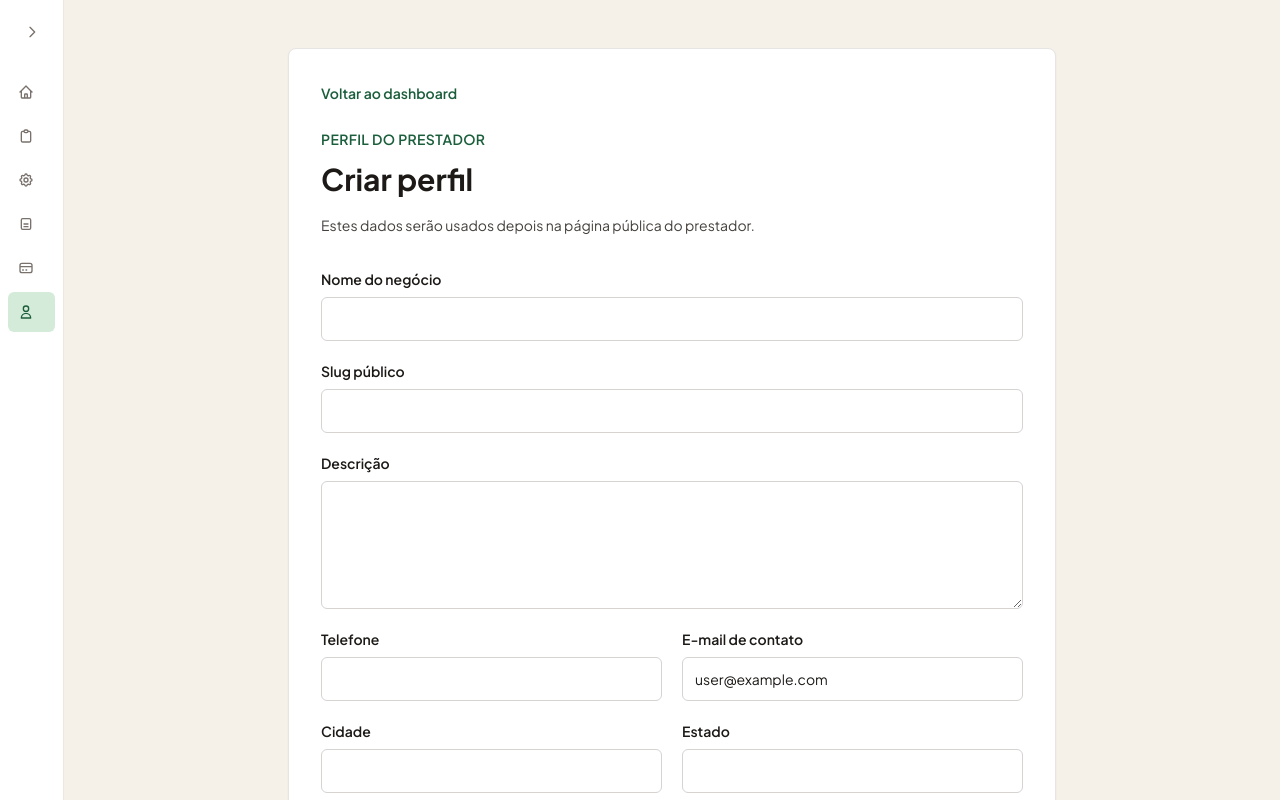
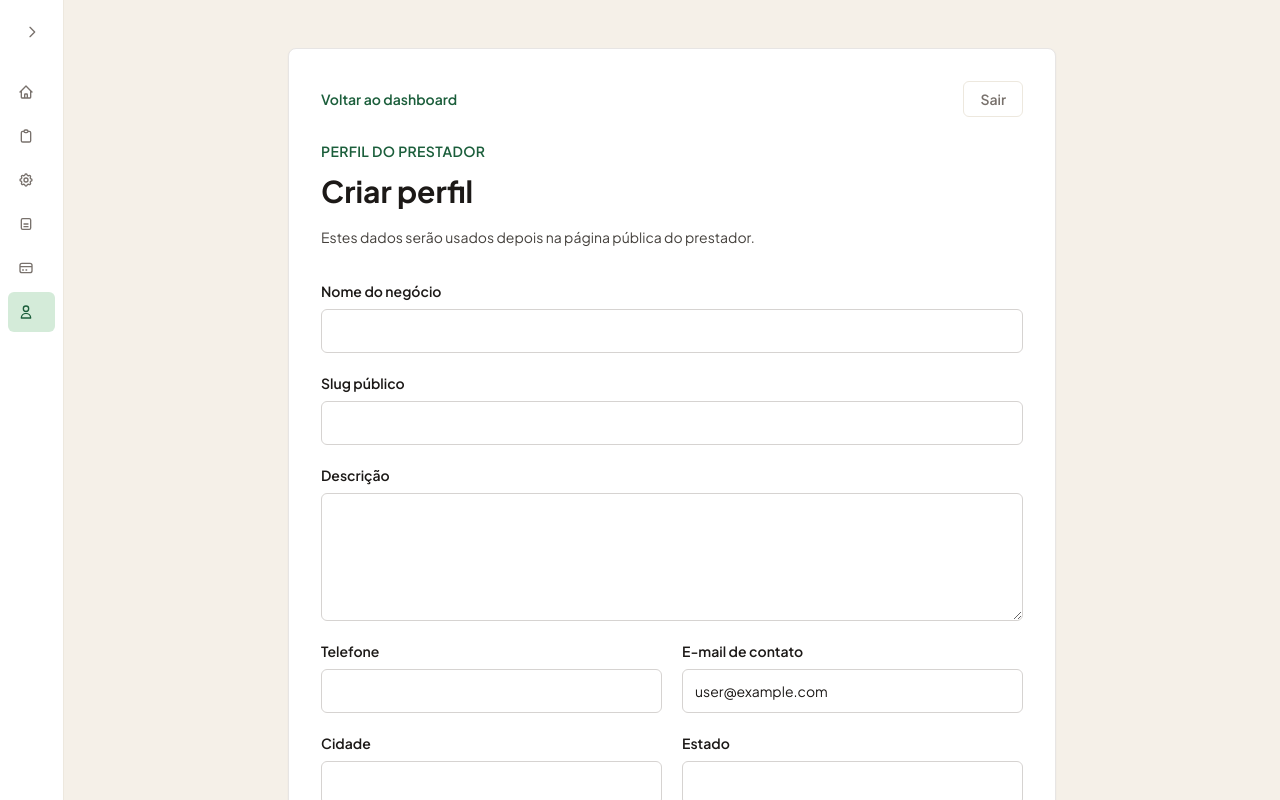
Before and after one commit to leonardodesaboia/vitriny, a Next.js app: page /dashboard/perfil in a window 1280 px wide. Shown: the top 800 px of the page. Built offline with nearby package versions, Linux system fonts and the light colour scheme; no server answers; the database is empty; sample sign-in values are in the browser's storage.

Commit message:
fix(auth): exibe painel no header quando logado e logout na página de perfil

```diff
--- a/app/(dashboard)/dashboard/perfil/page.tsx
+++ b/app/(dashboard)/dashboard/perfil/page.tsx
@@ -2,6 +2,7 @@ import Link from "next/link";
 import { redirect } from "next/navigation";
 
 import { auth } from "@/auth";
+import { LogoutButton } from "@/components/auth/LogoutButton";
 import { ProfileForm } from "@/components/provider-profile/ProfileForm";
 import { prisma } from "@/lib/prisma";
 
@@ -35,9 +36,12 @@ export default async function ProviderProfilePage({
   return (
     <main className="min-h-screen bg-paper px-6 py-12 text-ink">
       <section className="mx-auto max-w-3xl rounded-lg border border-stone-200 bg-white p-8 shadow-sm">
-        <Link className="text-sm font-semibold text-leaf" href="/dashboard">
-          Voltar ao dashboard
-        </Link>
+        <div className="flex items-center justify-between">
+          <Link className="text-sm font-semibold text-leaf" href="/dashboard">
+            Voltar ao dashboard
+          </Link>
+          <LogoutButton className="inline-flex min-h-9 items-center justify-center rounded-md border border-paper-soft px-4 text-sm font-semibold text-ink-muted transition hover:border-red-300 hover:text-red-600" />
+        </div>
         <p className="mt-6 text-sm font-semibold uppercase tracking-wide text-leaf">
           Perfil do prestador
         </p>
--- a/components/auth/AuthButton.tsx
+++ b/components/auth/AuthButton.tsx
@@ -17,5 +17,9 @@ export async function AuthButton() {
     );
   }
 
-  return <LogoutButton className={buttonClassName} />;
+  return (
+    <Link className={buttonClassName} href="/dashboard">
+      Ir para o painel
+    </Link>
+  );
 }
```
